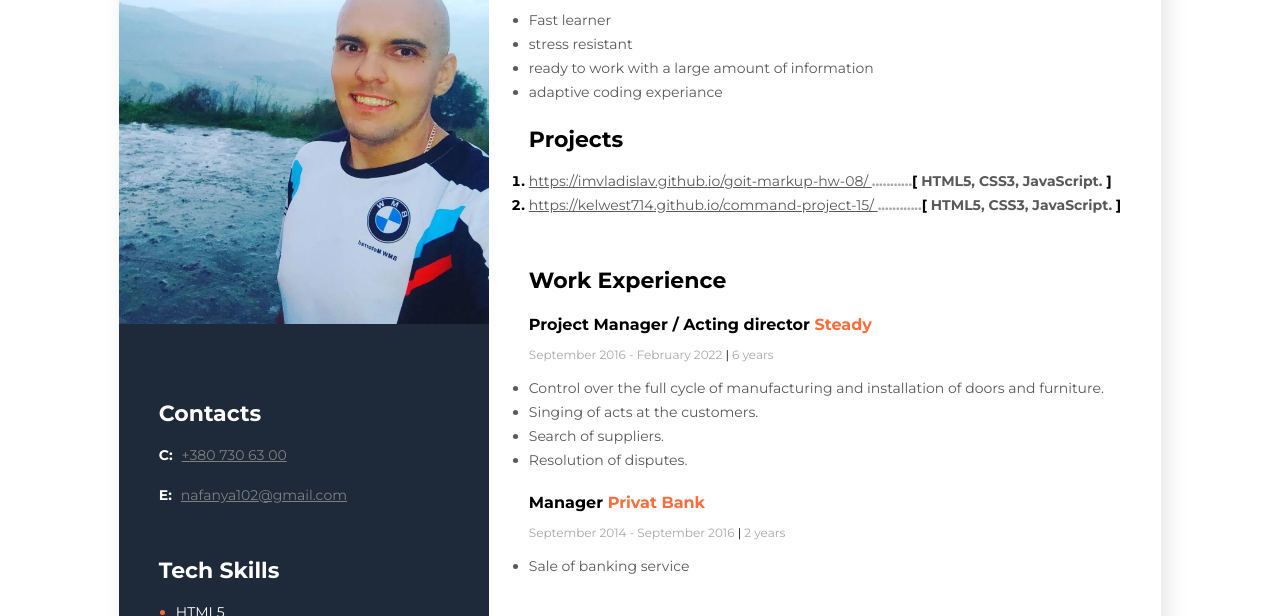
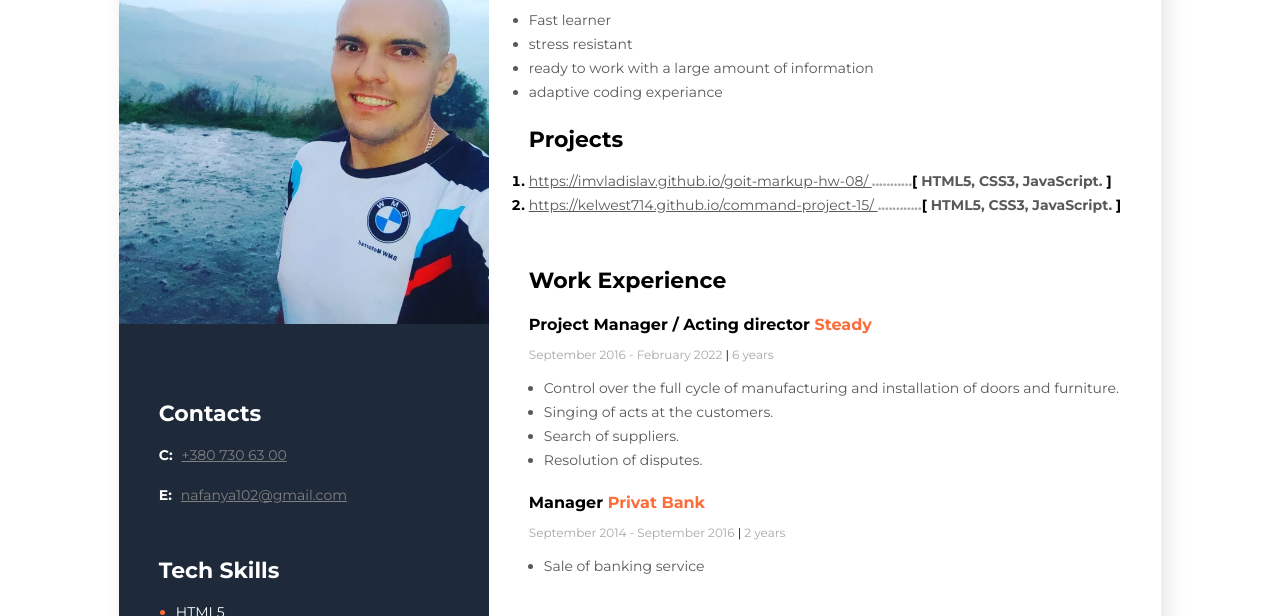
Before and after one commit to ImVladislav/cv-gladyshko-vladislav, a plain HTML site: page index.html in a window 1280 px wide. Shown: the part 184-800 px from the top of the page. Drawn offline with Linux system fonts and the light colour scheme.

Commit message:
Add files via upload

```diff
--- a/styles/styles.css
+++ b/styles/styles.css
@@ -158,7 +158,7 @@ color: #A8A8A8;
     font-size: 14px;
     line-height: 24px;
     padding: 0px;
-    margin left: 15px ;
+    margin-left: 15px ;
     color: #595959;
 }
 .work_item{
```
